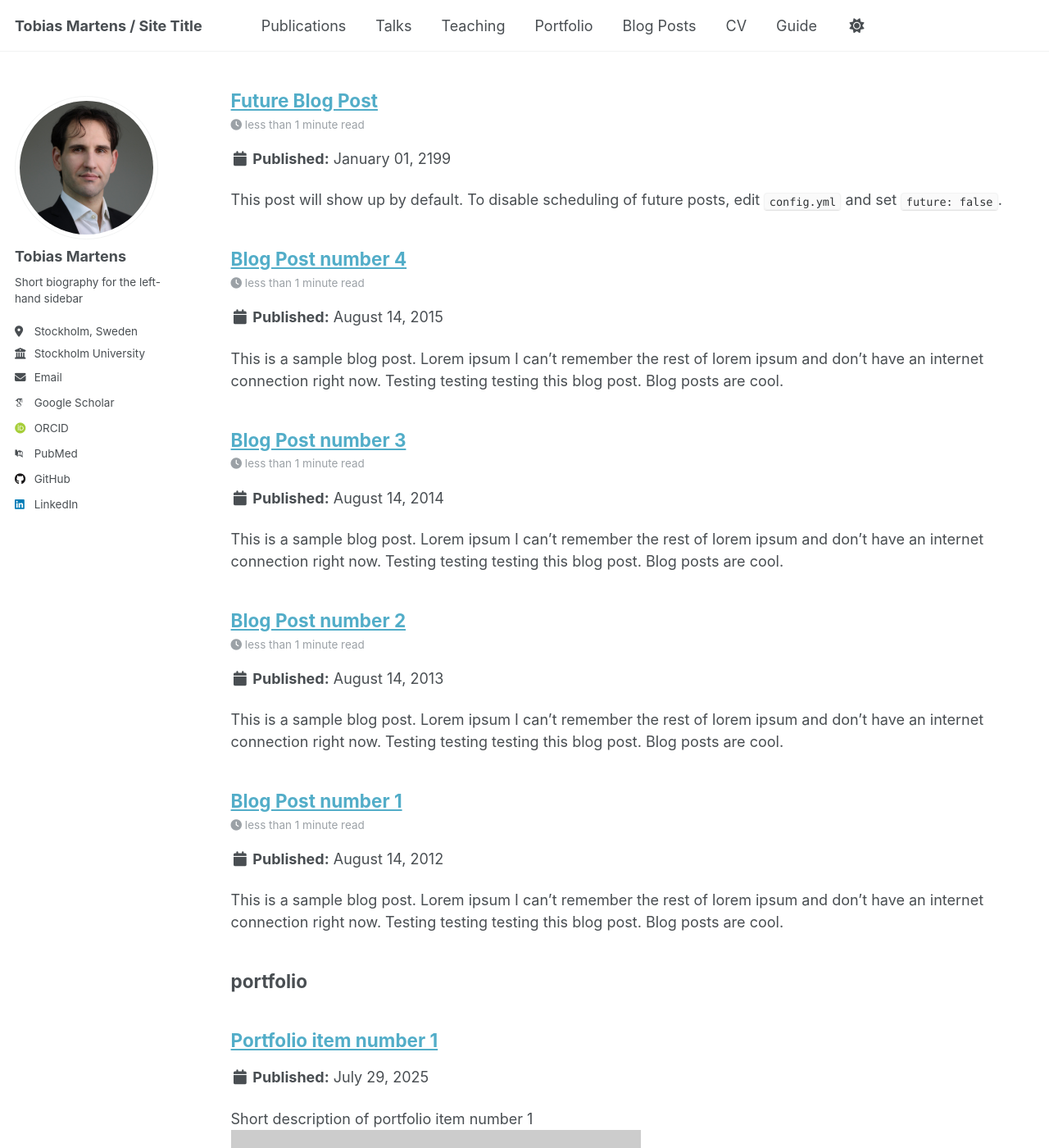
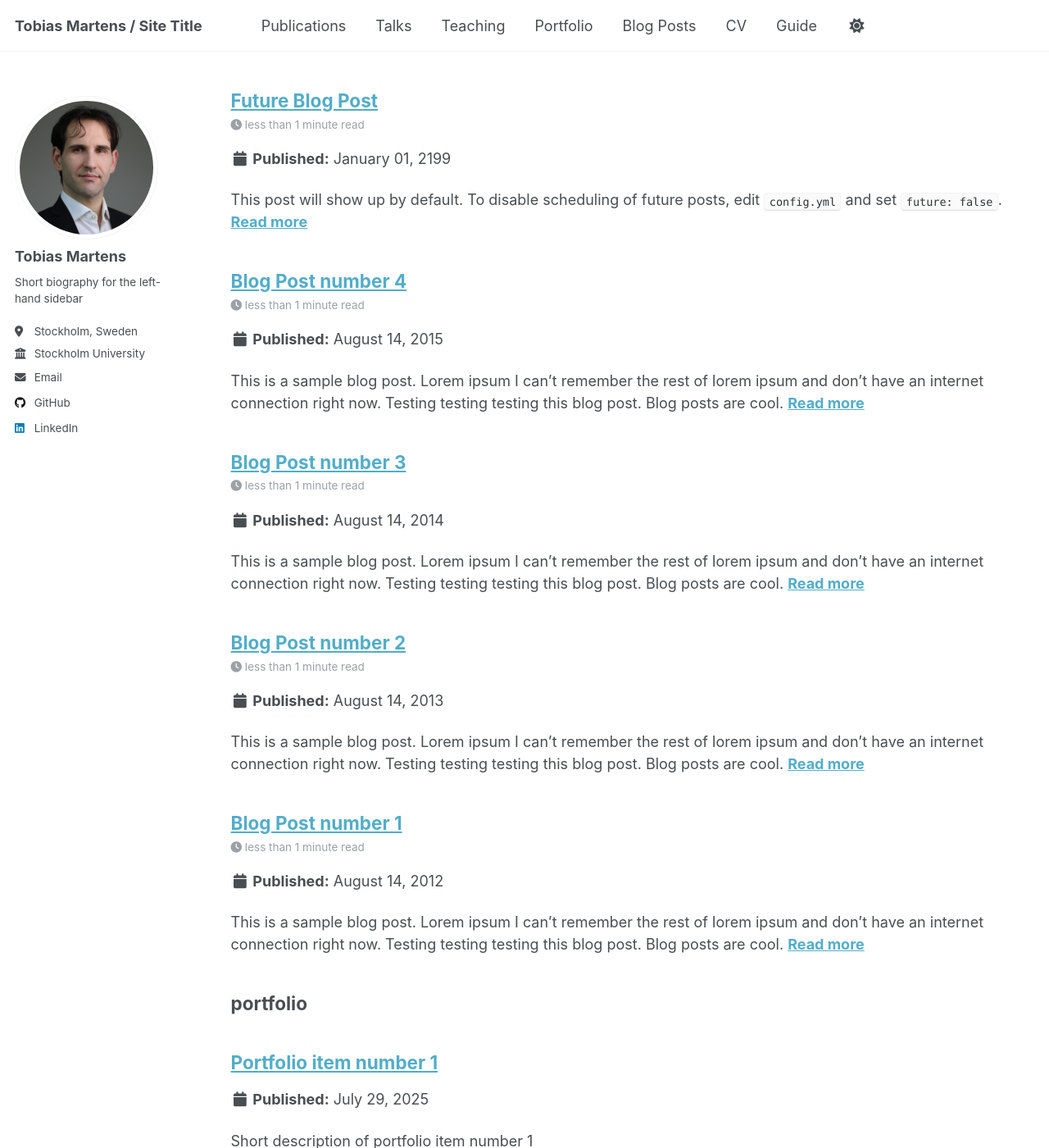
Before and after one commit to tobias-martens/tobias-martens.github.io, a Jekyll site: the page built from _pages/sitemap.md, in a window 1280 px wide and 1400 px high, scrolled down 1746 px. Shown: the whole window at 82% size. Built offline with Jekyll 4.4.1, drawn with Linux system fonts in a browser that asks for light colours; some web fonts are replaced; a script that is not in the unit is left out; some of the changed text lies outside the part shown.

Commit message:
Update _config.yml

```diff
--- a/_config.yml
+++ b/_config.yml
@@ -34,12 +34,12 @@ author:
   # Academic websites
   academia         : # URL
   arxiv            : # URL - Update with the correct link to your profile
-  googlescholar    : "https://scholar.google.com/citations?user=PS_CX0AAAAAJ"
+  googlescholar    : #"https://scholar.google.com/citations?user=PS_CX0AAAAAJ"
   inspire-hep      : # URL
   impactstory      : # URL
-  orcid            : "http://orcid.org/yourorcidurl"
+  orcid            : #"http://orcid.org/yourorcidurl"
   semantic         : # URL
-  pubmed           : "https://www.ncbi.nlm.nih.gov/pubmed/?term=john+snow"
+  pubmed           : #"https://www.ncbi.nlm.nih.gov/pubmed/?term=john+snow"
   researchgate     : # URL
   scopus           : # URL
 
@@ -92,7 +92,7 @@ teaser                   :  # filename of teaser fallback teaser image placed in
 breadcrumbs              : false # true, false (default)
 words_per_minute         : 160
 future                   : true
-read_more                : "disabled" # if enabled, adds "Read more" links to excerpts
+read_more                : "enabled" # if enabled, adds "Read more" links to excerpts
 talkmap_link             : false      #change to true to add link to talkmap on talks page
 comments:
   provider               : # false (default), "disqus", "discourse", "facebook", "google-plus", "staticman", "custom"
@@ -134,7 +134,7 @@ yandex_site_verification :
 
 # Social Sharing
 twitter:
-  username               : &twitter
+  username               : #&twitter
 facebook:
   username               :
   app_id                 :
@@ -298,7 +298,7 @@ sass:
 permalink: /:categories/:title/
 # paginate: 5 # amount of posts to show
 # paginate_path: /page:num/
-timezone: Etc/UTC # http://en.wikipedia.org/wiki/List_of_tz_database_time_zones
+timezone: Europe/Stockholm # http://en.wikipedia.org/wiki/List_of_tz_database_time_zones
 
 
 # Plugins
```
